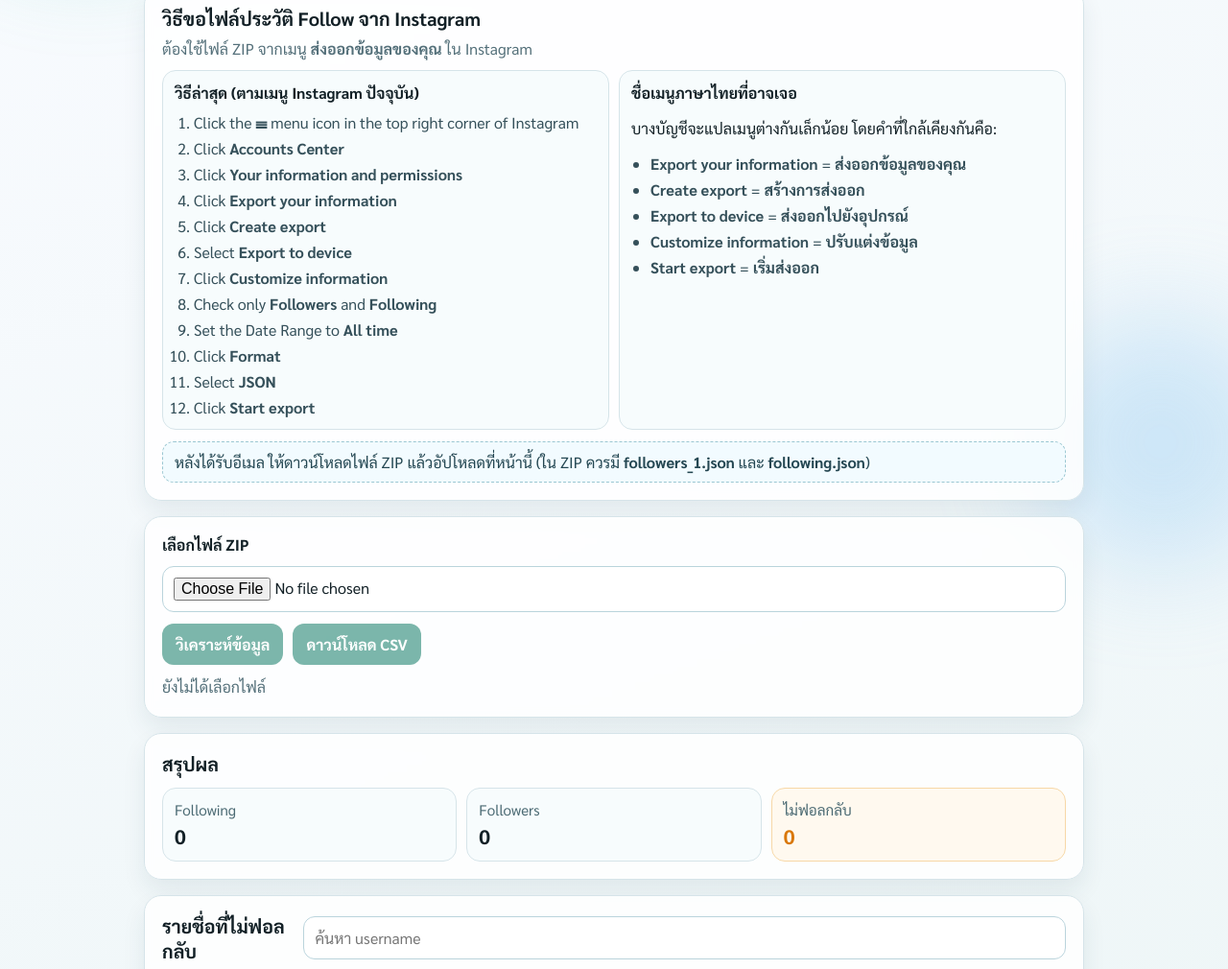
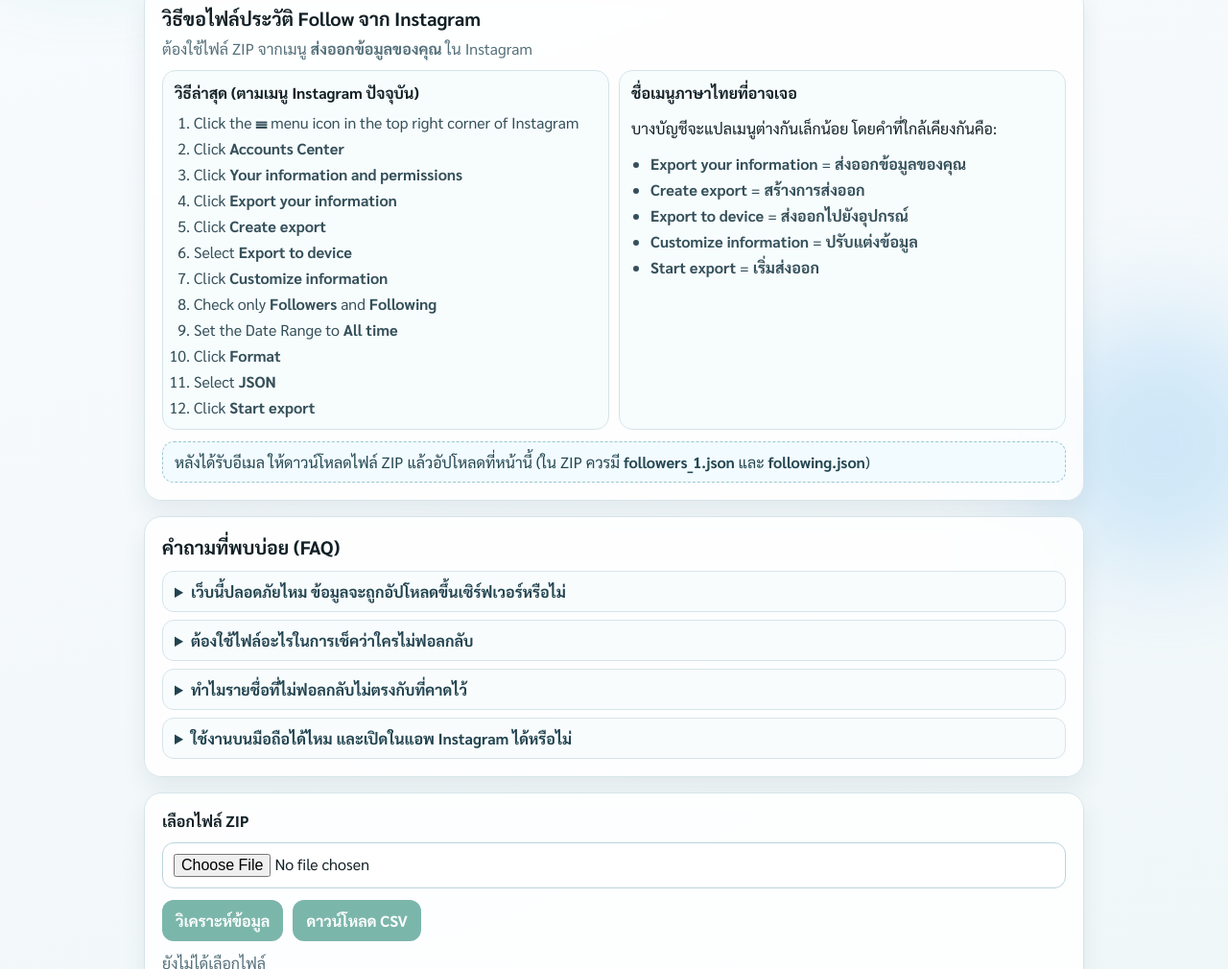
Before and after one commit to Sutee-Seesing/instagram-follow-manager-public, a plain HTML site: page index.html in a window 1280 px wide. Shown: the part 279-1289 px from the top of the page at 96% size. Drawn offline with nearby package versions, Linux system fonts and the light colour scheme.

Commit message:
Improve SEO copy, add homepage FAQ, and add live site link in README

```diff
--- a/index.html
+++ b/index.html
@@ -4,7 +4,7 @@
   <meta charset="UTF-8" />
   <meta name="viewport" content="width=device-width, initial-scale=1.0" />
   <title>Instagram Unfollowers Checker | เช็คใครไม่ฟอลกลับ</title>
-  <meta name="description" content="Instagram Unfollowers Checker สำหรับเช็คว่าใครไม่ฟอลกลับจากไฟล์ ZIP โดยประมวลผลในเบราว์เซอร์ ไม่อัปโหลดข้อมูลขึ้นเซิร์ฟเวอร์" />
+  <meta name="description" content="Instagram Unfollowers Checker เช็คว่าใครไม่ฟอลกลับจากไฟล์ ZIP ของ Instagram ได้ฟรี ประมวลผลบนเบราว์เซอร์ ไม่ต้องล็อกอิน และไม่อัปโหลดข้อมูลขึ้นเซิร์ฟเวอร์" />
   <meta name="robots" content="index,follow,max-image-preview:large,max-snippet:-1,max-video-preview:-1" />
   <meta property="og:type" content="website" />
   <meta property="og:title" content="Instagram Unfollowers Checker | เช็คใครไม่ฟอลกลับ" />
@@ -78,6 +78,28 @@
       </p>
     </section>
 
+    <section class="card faq-section">
+      <h2>คำถามที่พบบ่อย (FAQ)</h2>
+      <div class="faq-list">
+        <details>
+          <summary>เว็บนี้ปลอดภัยไหม ข้อมูลจะถูกอัปโหลดขึ้นเซิร์ฟเวอร์หรือไม่</summary>
+          <p>ข้อมูลถูกประมวลผลในเบราว์เซอร์ของคุณเท่านั้น ระบบนี้ไม่อัปโหลดไฟล์ ZIP ไปยังเซิร์ฟเวอร์</p>
+        </details>
+        <details>
+          <summary>ต้องใช้ไฟล์อะไรในการเช็คว่าใครไม่ฟอลกลับ</summary>
+          <p>ให้ใช้ไฟล์ ZIP จาก Instagram ที่มี <strong>followers_1.json</strong> และ <strong>following.json</strong></p>
+        </details>
+        <details>
+          <summary>ทำไมรายชื่อที่ไม่ฟอลกลับไม่ตรงกับที่คาดไว้</summary>
+          <p>ตรวจสอบว่าคุณใช้ไฟล์ export ล่าสุดจากบัญชีเดียวกัน และเลือกช่วงเวลาเป็น <strong>All time</strong> ตอนส่งออกข้อมูล</p>
+        </details>
+        <details>
+          <summary>ใช้งานบนมือถือได้ไหม และเปิดในแอพ Instagram ได้หรือไม่</summary>
+          <p>ใช้งานได้ทั้งมือถือและแท็บเล็ต โดยระบบจะพยายามเปิดในแอพ Instagram ก่อน และถ้าเปิดไม่ได้จะไปหน้าเว็บโปรไฟล์แทน</p>
+        </details>
+      </div>
+    </section>
+
     <section class="card upload-section">
       <label for="zipInput" class="upload-label">เลือกไฟล์ ZIP</label>
       <input type="file" id="zipInput" accept=".zip,application/zip" />
--- a/style.css
+++ b/style.css
@@ -146,6 +146,33 @@
   border: 1px dashed #9bc7d2;
   background: #f2fbff;
   color: #244752;
+}
+
+.faq-section h2 {
+  margin-bottom: 12px;
+}
+
+.faq-list {
+  display: grid;
+  gap: 8px;
+}
+
+.faq-list details {
+  border: 1px solid var(--line);
+  border-radius: 12px;
+  background: #f8fcfd;
+  padding: 10px 12px;
+}
+
+.faq-list summary {
+  cursor: pointer;
+  font-weight: 700;
+  color: #22434f;
+}
+
+.faq-list p {
+  margin: 8px 0 0;
+  color: #3c5d67;
 }
 
 .upload-label {
```
Also changed, not shown: 1 other file.
